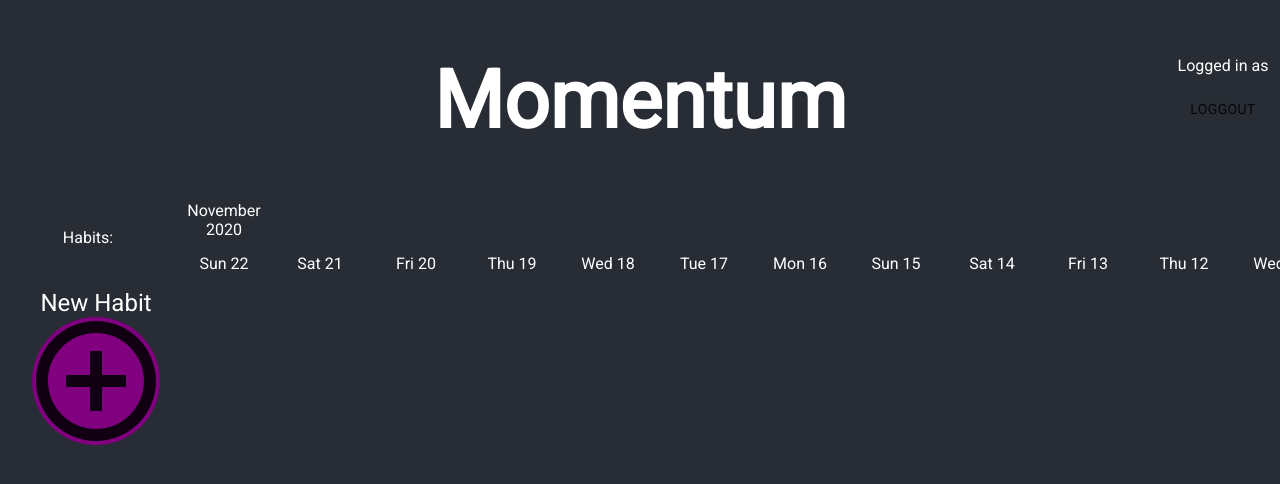
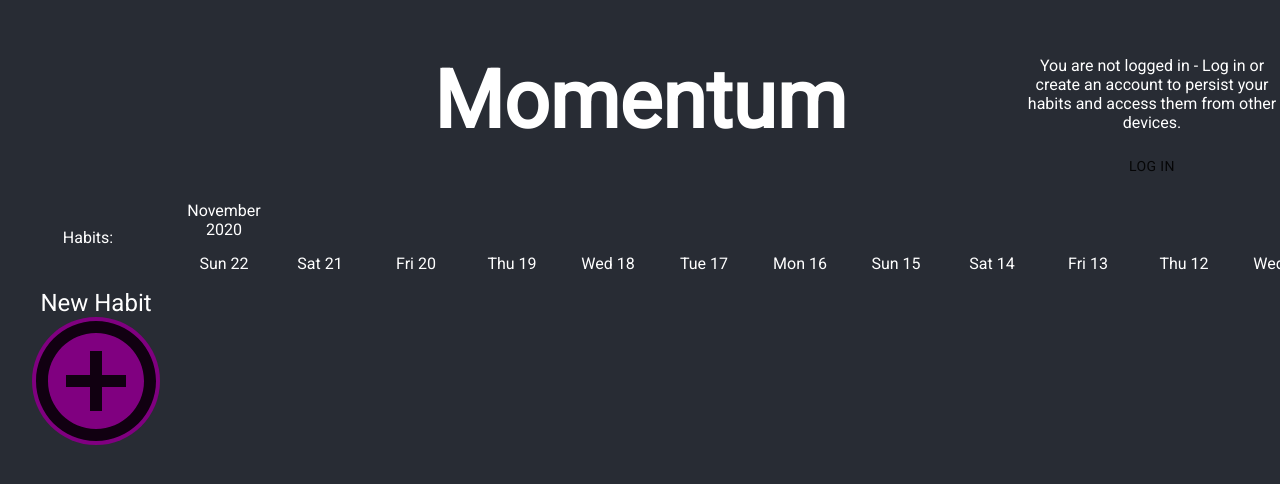
Before and after one commit to methoil/momentum, a React (Create React App) app: page /dashboard in a window 1280 px wide. Shown: the top 484 px of the page. Built offline with nearby package versions, Linux system fonts and the light colour scheme.

Commit message:
fix - loggin/loggout working in grid

```diff
--- a/src/components/css/habit-grid.scss
+++ b/src/components/css/habit-grid.scss
@@ -1,5 +1,5 @@
 .grid-login-logout-info {
   position: absolute;
   top: 5%;
-  left: 92%;
+  left: 80%;
 }
--- a/src/components/habit-grid.tsx
+++ b/src/components/habit-grid.tsx
@@ -1,30 +1,32 @@
 import { throttle } from '../services/utils';
 import React, { useEffect } from 'react';
 import { useDispatch, useSelector } from 'react-redux';
+import { useHistory } from 'react-router-dom';
 import {
   loadDatesFromServer,
   saveDatesToServer,
 } from '../redux/actions/habit-thunks';
 
-import { IState } from '../redux/reducer';
+import { IState, IUser } from '../redux/reducer';
 import { TitleBar } from './dates-title-bar';
 import { HabitChain } from './habit-chain';
 import { CreateHabit } from './create-habit';
 import './css/habit-grid.scss';
 import Button from '@material-ui/core/Button';
 import { generateDisplayedDates } from '../services/date-utils';
-import { logoutUser } from '../redux/actions/user-actions';
+import { loginUser, logoutUser } from '../redux/actions/user-actions';
 
 export default function HabitGrid() {
   const habitIds = useSelector((state: IState) => state.habitHistory).map(
     (habit) => habit._id
   );
-  const username: string = useSelector((state: IState) => state.user.username);
+  const user: IUser = useSelector((state: IState) => state.user);
   useEffect(() => {
     const displayedDates = generateDisplayedDates(30);
     dispatch(loadDatesFromServer(displayedDates));
   }, []);
 
+  const browserHistory = useHistory();
   const dispatch = useDispatch();
   const throttledSaveDates = throttle(
     () => dispatch(saveDatesToServer()),
@@ -45,11 +47,31 @@ export default function HabitGrid() {
     habitElements.push(chainComp);
   });
 
+  const onLoggout = async () => {
+    try {
+      await dispatch(logoutUser());
+      toLogginView();
+    } catch (error) {
+      console.error(error);
+    }
+  }
+
+  const toLogginView = async () => {
+    browserHistory.push('login');
+  }
+
   return (
     <div>
       <div className="grid-login-logout-info app-text">
-        <p>Logged in as {username}</p>
-        <Button onClick={() => dispatch(logoutUser())}>Loggout</Button>
+        {user.loggedIn ?
+          <>
+            <p>Logged in as {user.username}</p>
+            <Button onClick={() => onLoggout()}>Log Out</Button>
+          </> :
+          <>
+            <p>You are not logged in - Log in or create an account to persist your habits and access them from other devices.</p>
+            <Button onClick={() => toLogginView()}>Log In</Button>
+          </>}
       </div>
       <h1 className="App-header">Momentum</h1>
       <div className="chains-container">
--- a/src/redux/actions/user-actions.ts
+++ b/src/redux/actions/user-actions.ts
@@ -131,7 +131,7 @@ export const createUser = (
       };
       dispatch(SetUserInfoAction(payload));
       localStorage.setItem('BEARER_TOKEN', payload.token);
-    } catch (error) {}
+    } catch (error) { }
   };
 };
 
@@ -142,6 +142,7 @@ export const logoutUser = (): ThunkAction<
   Action<string>
 > => {
   return async (dispatch, getState) => {
+    try {
       const logoutPromise = await fetch(
         `${process.env.REACT_APP_SERVER_URL}/users/logout`,
         {
@@ -155,9 +156,10 @@ export const logoutUser = (): ThunkAction<
       }
 
       localStorage.removeItem('BEARER_TOKEN');
-    dispatch(ResetUserInfoAction());
-
-    try {
-    } catch (error) {}
+      return dispatch(ResetUserInfoAction());
+    } catch (error) {
+      console.error('error logging out');
+      return Promise.reject(error);
+    }
   };
 };
```
Lines whose indentation alone changed are shown as unchanged.
